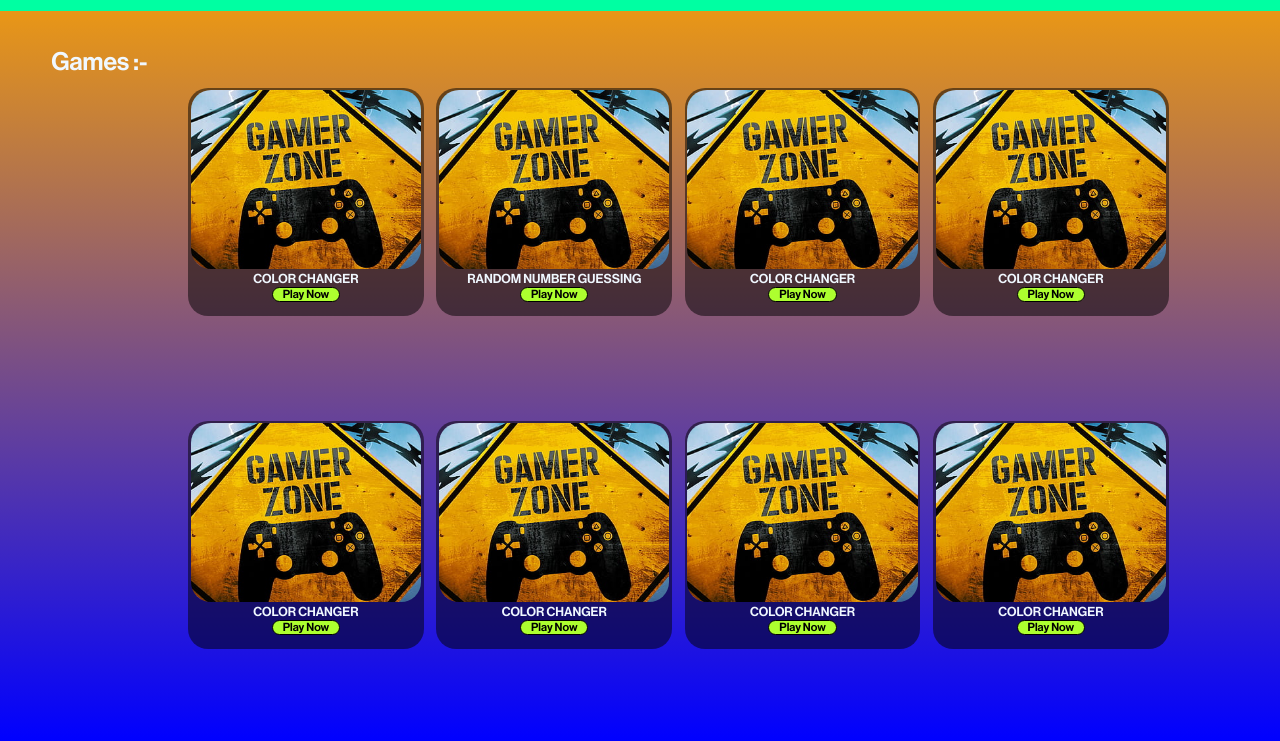
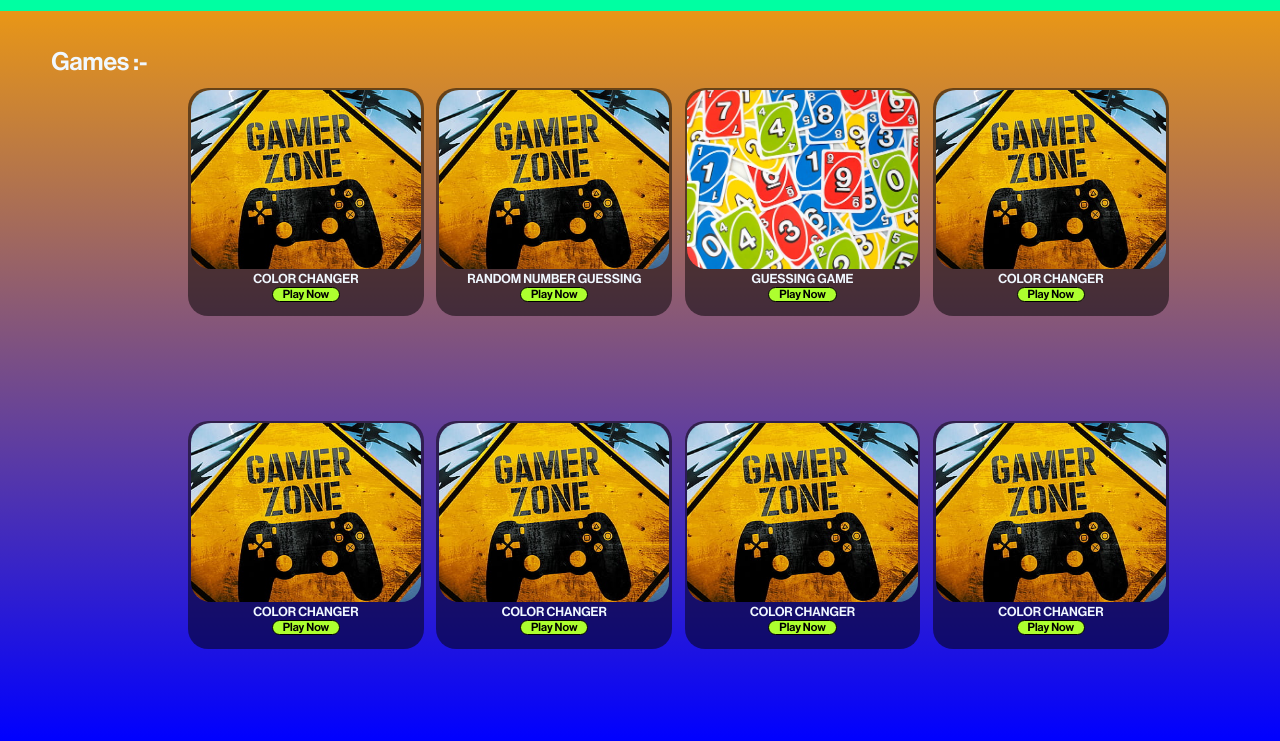
Before and after one commit to Amit0094/New-Js-series, a plain HTML site: page PlayGround/index.html in a window 1280 px wide. Shown: the part 59-800 px from the top of the page. Drawn offline with Linux system fonts and the light colour scheme.

Commit message:
modified

```diff
--- a/PlayGround/index.html
+++ b/PlayGround/index.html
@@ -38,9 +38,9 @@
                 </div>
                 <div class="card">
                     <div class="img">
-                        <img src="./Images/game-2.jpg" alt="">
+                        <img src="./Images/guess_random.jpeg" alt="">
                     </div>
-                    <h4>Color Changer</h4>
+                    <h4>Guessing Game</h4>
                     <a href="./Games/Game-3/index.html">Play Now</a>
                 </div>
                 <div class="card">
```
